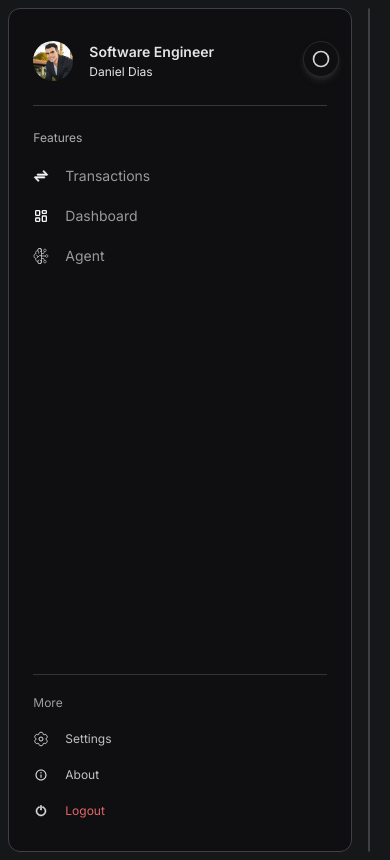
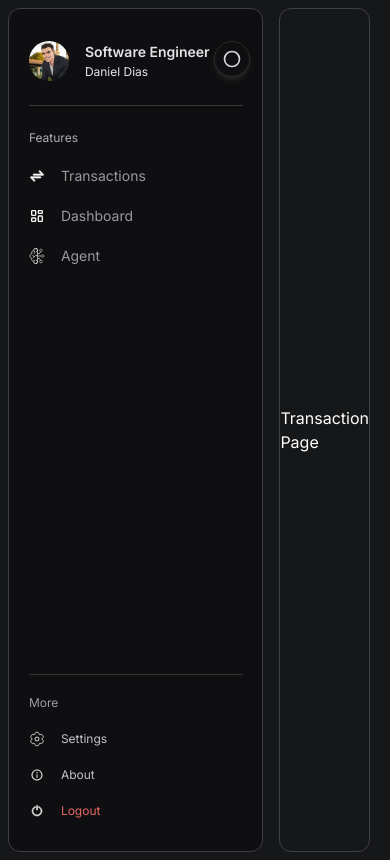
Before and after one commit to danielferreira-dias/credit.card.fraud.detection-dashboard, a React (Vite) app in the folder frontend/: page / in a window 390 px wide. Built offline with nearby package versions, Linux system fonts and the light colour scheme.

Commit message:
Implemented React Router Pages

```diff
--- a/frontend/src/App.tsx
+++ b/frontend/src/App.tsx
@@ -1,13 +1,19 @@
-import Navbar from "./components/Navbar"
-
+import { Routes, Route, Navigate } from "react-router-dom"
+import Layout from "./components/Layout"
+import Transactions from "./pages/Transactions"
+import DashboardPage from "./pages/Dashboard"
+import AgentPage from "./pages/Agent"
 
 function App() {
   return (
-    <div className="flex flex-row p-2 gap-x-4 m-auto min-h-screen max-h-[fit] ">
-      <Navbar></Navbar>
-      <div className="flex-1  rounded-xl mr-3 border-[1px] border-zinc-700 min-h-screen max-h-[fit] flex">
-      </div>
-    </div>
+    <Routes>
+      <Route element={<Layout />}>
+        <Route index element={<Transactions />} />
+        <Route path="dashboard" element={<DashboardPage />} />
+        <Route path="agent" element={<AgentPage />} />
+        <Route path="*" element={<Navigate to="/" replace />} />
+      </Route>
+    </Routes>
   )
 }
 
--- a/frontend/src/components/Navbar.tsx
+++ b/frontend/src/components/Navbar.tsx
@@ -1,4 +1,5 @@
 import { useState, type ReactNode } from "react"
+import { Link } from "react-router-dom"
 
 function MobileButton({ isMobileOpen, setIsMobileOpen } : { isMobileOpen : boolean, setIsMobileOpen : (setIsMobileOpen:boolean) => void  }){
     return(
@@ -23,10 +24,10 @@ export default function Navbar(){
     const AboutIcon = () => <img src="/about-svgrepo-com.svg" alt="Dashboard" className="w-4 h-4" />;
     const LogoutIcon = () => <img src="/logout-svgrepo-com.svg" alt="Agent" className="w-4 h-4" />;
 
-    const navBarElements : { element : string , symbol : ReactNode }[] = [
-        { element: "Transactions", symbol: <TransactionIcon /> },
-        { element: "Dashboard", symbol: <DashboardIcon /> },
-        { element: "Agent", symbol: <AgentIcon /> },
+    const navBarElements : { element : string , path?: string, symbol : ReactNode }[] = [
+        { element: "Transactions", path: "/", symbol: <TransactionIcon /> },
+        { element: "Dashboard", path: "/dashboard", symbol: <DashboardIcon /> },
+        { element: "Agent", path: "/agent", symbol: <AgentIcon /> },
     ]
 
     const navBarSettings : { element : string , symbol: ReactNode}[] = [
@@ -79,11 +80,11 @@ export default function Navbar(){
             <div className="w-[90%] h-fit flex flex-col justify-center text-zinc-300 gap-y-5 text-sm mt-6">
                 <span className={`text-xs opacity-80 hidden max-[500px]:block ${isCollapsed ? "lg:hidden" : "lg:block"}`}>Features</span>
                 <div className="flex flex-col gap-y-5">
-                    {navBarElements.map(({ element, symbol }) => (
-                        <div key={element} className={`flex items-center justify-center max-[500px]:justify-start ${isCollapsed ? "lg:justify-center" : "lg:justify-start"} space-x-2`}>
+                    {navBarElements.map(({ element, path, symbol }) => (
+                        <Link key={element} to={path ?? "#"} className={`flex items-center justify-center max-[500px]:justify-start ${isCollapsed ? "lg:justify-center" : "lg:justify-start"} space-x-2`}>
                             <span className="w-4 h-4 inline-flex items-center justify-center">{symbol}</span>
-                            <button className={`hidden max-[500px]:inline ${isCollapsed ? "lg:hidden" : "lg:inline"} transform transition duration-300 ease-in-out opacity-70 hover:opacity-100 hover:text-white `}>{element}</button>
-                        </div>
+                            <span className={`hidden max-[500px]:inline ${isCollapsed ? "lg:hidden" : "lg:inline"} transform transition duration-300 ease-in-out opacity-70 hover:opacity-100 hover:text-white`}>{element}</span>
+                        </Link>
                     ))}
                 </div>
             </div>
--- /dev/null
+++ b/frontend/src/pages/Agent.tsx
@@ -0,0 +1,5 @@
+export default function AgentPage(){
+    return (
+        <div className="flex h-full w-full text-white justify-center items-center">Agent Page</div>
+    )
+}
--- /dev/null
+++ b/frontend/src/pages/Dashboard.tsx
@@ -0,0 +1,5 @@
+export default function DashboardPage(){
+    return (
+        <div className="flex h-full w-full text-white justify-center items-center">Transactions Page</div>
+    )
+}
--- a/frontend/src/pages/Transactions.tsx
+++ b/frontend/src/pages/Transactions.tsx
@@ -1,5 +1,5 @@
 export default function TransactionPage(){
     return (
-        <div>Transaction Page</div>
+        <div className="flex h-full w-full text-white justify-center items-center">Transaction Page</div>
     )
 }
```
